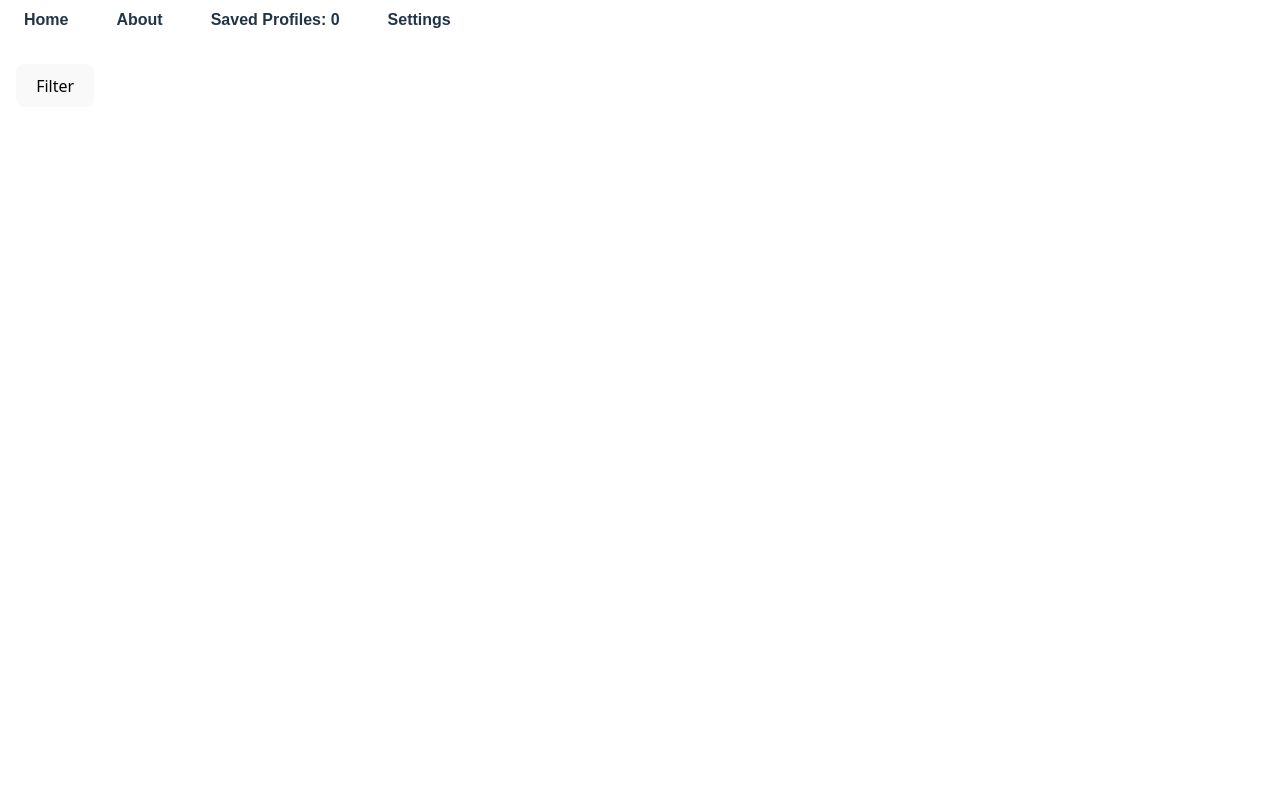
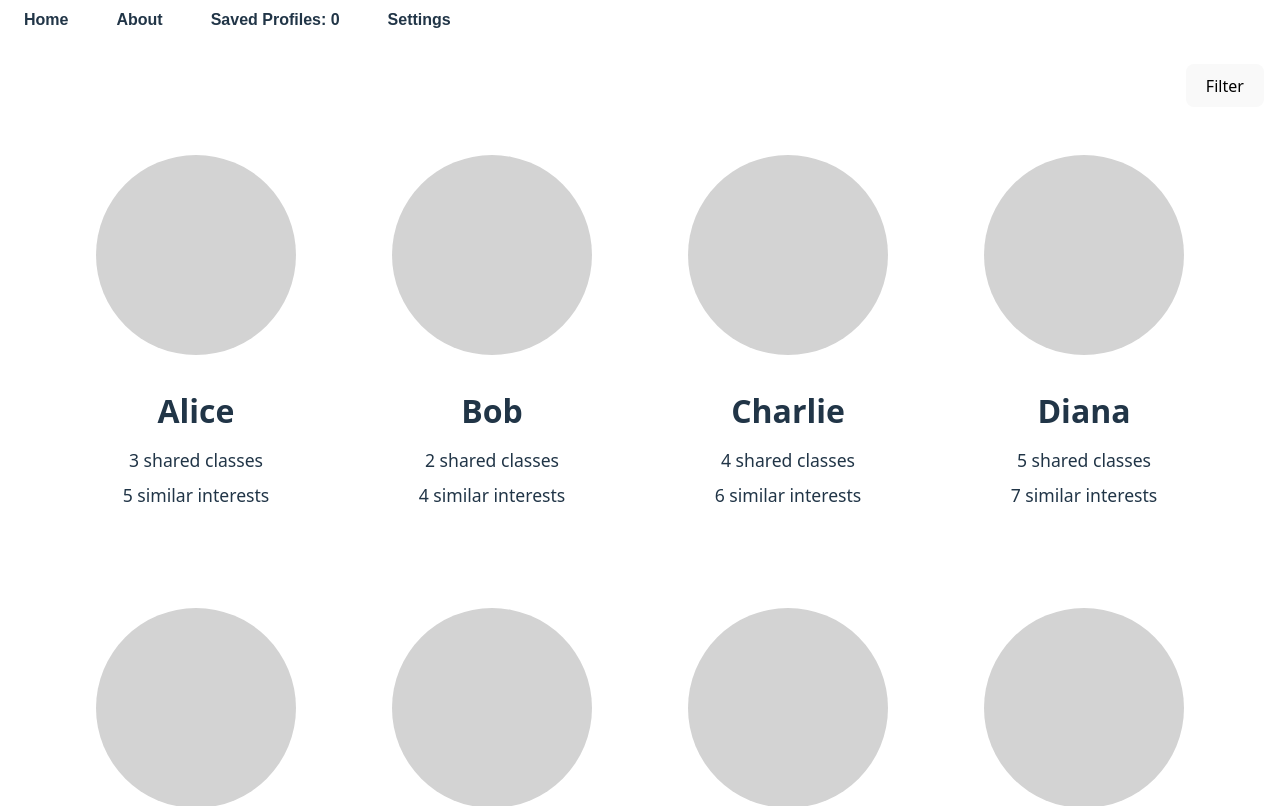
Before and after one commit to AbiAnton/Class-Connect, a React (Vite) app: page / in a window 1280 px wide. Shown: the top 806 px of the page. Built offline with nearby package versions, Linux system fonts and the light colour scheme.

Commit message:
Profiles done, no functionality

```diff
--- a/src/App.css
+++ b/src/App.css
@@ -1,3 +1,16 @@
+body { /* puts filter button in the right place */
+  display: block;
+  place-items: normal;
+}
+
+main { /* puts filter button in the right place */
+   display: flex;
+  flex-direction: column;
+  align-items: flex-start;
+  padding: 1rem;
+  margin-top: 3rem;
+}
+
 navbar {
   display: flex;
   flex-direction: row;
@@ -12,21 +25,44 @@ navbar {
   z-index: 1000;
 }
 
-navbar div {
+navbar div { /* means div children of navbar */
   margin: 0.5rem; /* one rem is 16 px */
   font-family: Arial;
   font-weight: bold;
 }
 
-body {
-  display: block;
-  place-items: normal;
+.profiles-list {
+  display: flex;
+  flex-wrap: wrap;
+  justify-content: center;
+  gap: 2rem;
+  margin-top: 1rem;
+  width: 100%;
+  max-width: 1400px;
 }
 
-main {
-   display: flex;
+.profile-card {
+  padding: 2rem;
+  text-align: center;
+  display: flex;
   flex-direction: column;
-  align-items: flex-start;
-  padding: 1rem;
-  margin-top: 3rem;
+  align-items: center;
 }
+
+.profile-picture {
+  width: 200px;
+  height: 200px;
+  border-radius: 50%;
+  background-color: #d3d3d3;
+  margin: 0 auto 1.5rem auto;
+}
+
+.profile-card h3 {
+  font-size: 2rem;
+  margin: 0.5rem 0;
+}
+
+.profile-card p {
+  margin: 0.4rem 0;
+  font-size: 1.1rem;
+}
--- a/src/App.jsx
+++ b/src/App.jsx
@@ -5,10 +5,11 @@ import './App.css'
 
 function Profile({name, shared_classes, similar_interests}){
   return(
-    <div>
-      <h3>{name}</h3>
-      <p>Shared Classes: {shared_classes}</p>
-      <p>Similar Interests: {similar_interests}</p>
+    <div className='profile-card'>
+      <div className='profile-picture'></div>
+      <h3 style={{fontWeight: 'bold', margin: '0.5rem 0'}}>{name}</h3>
+      <p style={{margin: '0.25rem 0'}}>{shared_classes} shared classes</p>
+      <p style={{margin: '0.25rem 0'}}>{similar_interests} similar interests</p>
     </div>
   )
 }
@@ -25,8 +26,16 @@ function App() {
         <div aria-label='Saved Profiles'>Saved Profiles: {savedProfiles}</div>
         <div aria-label='Settings'>Settings</div>
       </navbar>
-      <div>
-        <button aria-label='Filter Profiles'>Filter</button>
+      <button aria-label='Filter Profiles' style={{marginLeft: 'auto'}}>Filter</button>
+      <div className='profiles-list'>
+        <Profile name="Alice" shared_classes={3} similar_interests={5} />
+        <Profile name="Bob" shared_classes={2} similar_interests={4} />
+        <Profile name="Charlie" shared_classes={4} similar_interests={6} />
+        <Profile name="Diana" shared_classes={5} similar_interests={7} />
+        <Profile name="Alice" shared_classes={3} similar_interests={5} />
+        <Profile name="Bob" shared_classes={2} similar_interests={4} />
+        <Profile name="Charlie" shared_classes={4} similar_interests={6} />
+        <Profile name="Diana" shared_classes={5} similar_interests={7} />
       </div>
     </main>
   )
```
